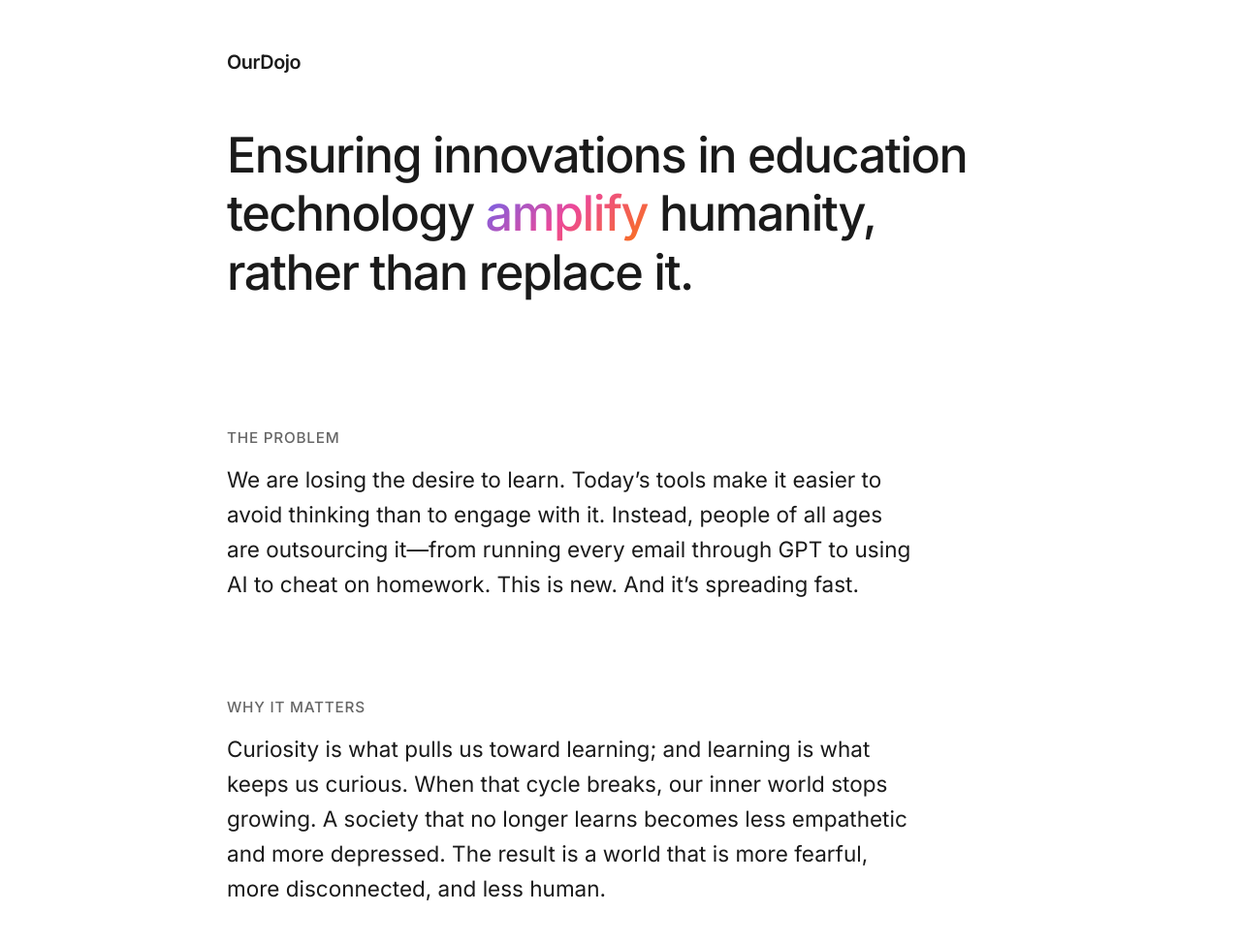
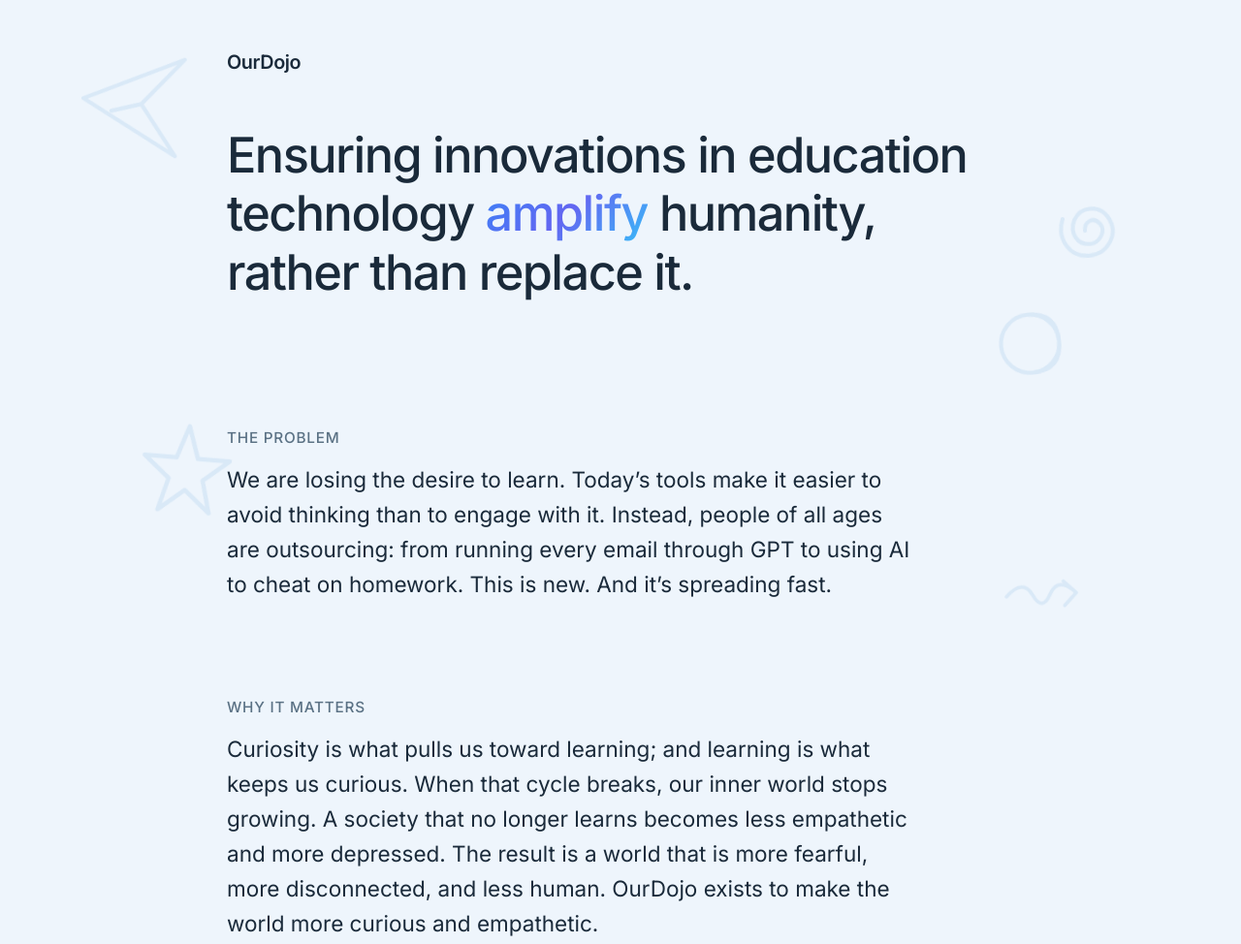
Before and after one commit to ssyz/ssyz.github.io, a plain HTML site: page index.html in a window 1280 px wide. Shown: the top 974 px of the page at 97% size. Drawn offline with Linux system fonts and the light colour scheme.

Commit message:
Add light blue color palette and floating background doodles
Shift color scheme to soft blue tones and add hand-drawn SVG
illustrations with gentle floating animations in the background.

Co-Authored-By: Claude Opus 4.5 <noreply@anthropic.com>

```diff
--- a/index.html
+++ b/index.html
@@ -13,6 +13,19 @@
   <link href="https://fonts.googleapis.com/css2?family=Inter:wght@400;500;600&display=swap" rel="stylesheet">
 </head>
 <body>
+  <div class="bg-doodles">
+    <!-- Paper airplane -->
+    <svg class="doodle-1" viewBox="0 0 60 60"><path d="M5 30 L55 5 L35 30 L55 55 Z M35 30 L20 35"/></svg>
+    <!-- Spiral -->
+    <svg class="doodle-2" viewBox="0 0 50 50"><path d="M25 25 C25 20 30 18 33 22 C36 26 32 32 27 32 C20 32 17 25 20 19 C24 12 34 12 38 20 C42 28 36 38 26 38 C16 38 10 28 14 18"/></svg>
+    <!-- Star -->
+    <svg class="doodle-3" viewBox="0 0 50 50"><path d="M25 5 L30 20 L45 20 L33 30 L37 45 L25 35 L13 45 L17 30 L5 20 L20 20 Z"/></svg>
+    <!-- Wavy arrow -->
+    <svg class="doodle-4" viewBox="0 0 50 50"><path d="M5 25 Q15 15 20 25 Q25 35 30 25 Q35 15 45 25 M38 18 L45 25 L38 32"/></svg>
+    <!-- Circle swirl -->
+    <svg class="doodle-5" viewBox="0 0 50 50"><circle cx="25" cy="25" r="15"/><path d="M25 10 Q40 10 40 25 Q40 40 25 40"/></svg>
+  </div>
+
   <header>
     <div class="logo">OurDojo</div>
   </header>
@@ -26,7 +39,7 @@
       <div class="block">
         <h2>The Problem</h2>
         <p>We are losing the desire to learn. Today’s tools make it easier to avoid thinking than to engage with it. Instead, people
-          of all ages are outsourcing it—from running every email through GPT to using AI to cheat on homework. This is new. And
+          of all ages are outsourcing: from running every email through GPT to using AI to cheat on homework. This is new. And
           it’s spreading fast.</p>
       </div>
 
@@ -34,12 +47,7 @@
         <h2>Why It Matters</h2>
         <p>Curiosity is what pulls us toward learning; and learning is what keeps us curious. When that cycle breaks, our inner world
           stops growing. A society that no longer learns becomes less empathetic and more depressed. The result is a world that is
-          more fearful, more disconnected, and less human.</p>
-      </div>
-
-      <div class="block">
-        <h2>Our Mission</h2>
-        <p>To make the world more curious and empathetic.</p>
+          more fearful, more disconnected, and less human. OurDojo exists to make the world more curious and empathetic.</p>
       </div>
     </section>
   </main>
--- a/style.css
+++ b/style.css
@@ -7,10 +7,10 @@
 
 /* Base */
 :root {
-  --color-bg: #ffffff;
-  --color-text: #1a1a1a;
-  --color-text-muted: #666666;
-  --color-accent: #333333;
+  --color-bg: #eef5fc;
+  --color-text: #1a2a3a;
+  --color-text-muted: #5a7184;
+  --color-accent: #2c3e50;
   --max-width: 860px;
   --spacing-section: 64px;
 }
@@ -69,7 +69,7 @@ header {
 }
 
 .amplify {
-  background: linear-gradient(135deg, #6366f1, #ec4899, #f97316);
+  background: linear-gradient(135deg, #3b82f6, #6366f1, #38bdf8);
   -webkit-background-clip: text;
   background-clip: text;
   -webkit-text-fill-color: transparent;
@@ -83,7 +83,7 @@ header {
 .amplify:hover {
   -webkit-text-fill-color: white;
   color: white;
-  background: linear-gradient(135deg, #6366f1, #ec4899, #f97316);
+  background: linear-gradient(135deg, #3b82f6, #6366f1, #38bdf8);
   -webkit-background-clip: border-box;
   background-clip: border-box;
   padding: 0 0.1em;
@@ -140,6 +140,82 @@ footer a {
 
 footer a:hover {
   color: var(--color-text-muted);
+}
+
+/* Background Doodles */
+.bg-doodles {
+  position: fixed;
+  inset: 0;
+  pointer-events: none;
+  overflow: hidden;
+  z-index: 0;
+}
+
+.bg-doodles svg {
+  position: absolute;
+  opacity: 0.18;
+  stroke: #7ab2e0;
+  fill: none;
+  stroke-width: 2;
+  stroke-linecap: round;
+  stroke-linejoin: round;
+}
+
+.doodle-1 {
+  width: 120px;
+  top: 8%;
+  left: 5%;
+  animation: float1 14s ease-in-out infinite;
+}
+
+.doodle-2 {
+  width: 100px;
+  top: 25%;
+  right: 8%;
+  animation: float2 18s ease-in-out infinite;
+}
+
+.doodle-3 {
+  width: 110px;
+  top: 55%;
+  left: 10%;
+  animation: float3 16s ease-in-out infinite;
+}
+
+.doodle-4 {
+  width: 90px;
+  top: 70%;
+  right: 12%;
+  animation: float1 20s ease-in-out infinite reverse;
+}
+
+.doodle-5 {
+  width: 100px;
+  top: 40%;
+  left: 80%;
+  animation: float2 15s ease-in-out infinite;
+}
+
+@keyframes float1 {
+  0%, 100% { transform: translate(0, 0) rotate(0deg); }
+  33% { transform: translate(12px, -18px) rotate(6deg); }
+  66% { transform: translate(-8px, 10px) rotate(-4deg); }
+}
+
+@keyframes float2 {
+  0%, 100% { transform: translate(0, 0) rotate(0deg); }
+  50% { transform: translate(-15px, -20px) rotate(-8deg); }
+}
+
+@keyframes float3 {
+  0%, 100% { transform: translate(0, 0) rotate(0deg); }
+  25% { transform: translate(10px, -12px) rotate(5deg); }
+  75% { transform: translate(-12px, 8px) rotate(-6deg); }
+}
+
+header, main, footer {
+  position: relative;
+  z-index: 1;
 }
 
 /* Responsive */
```
